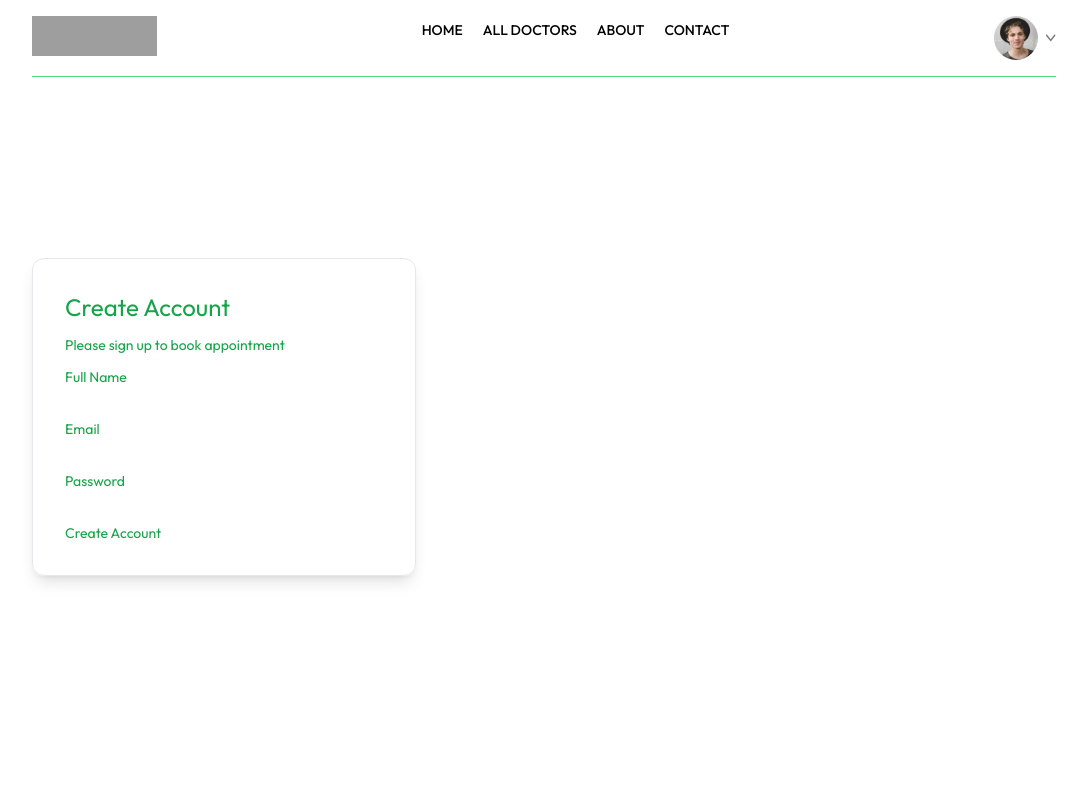
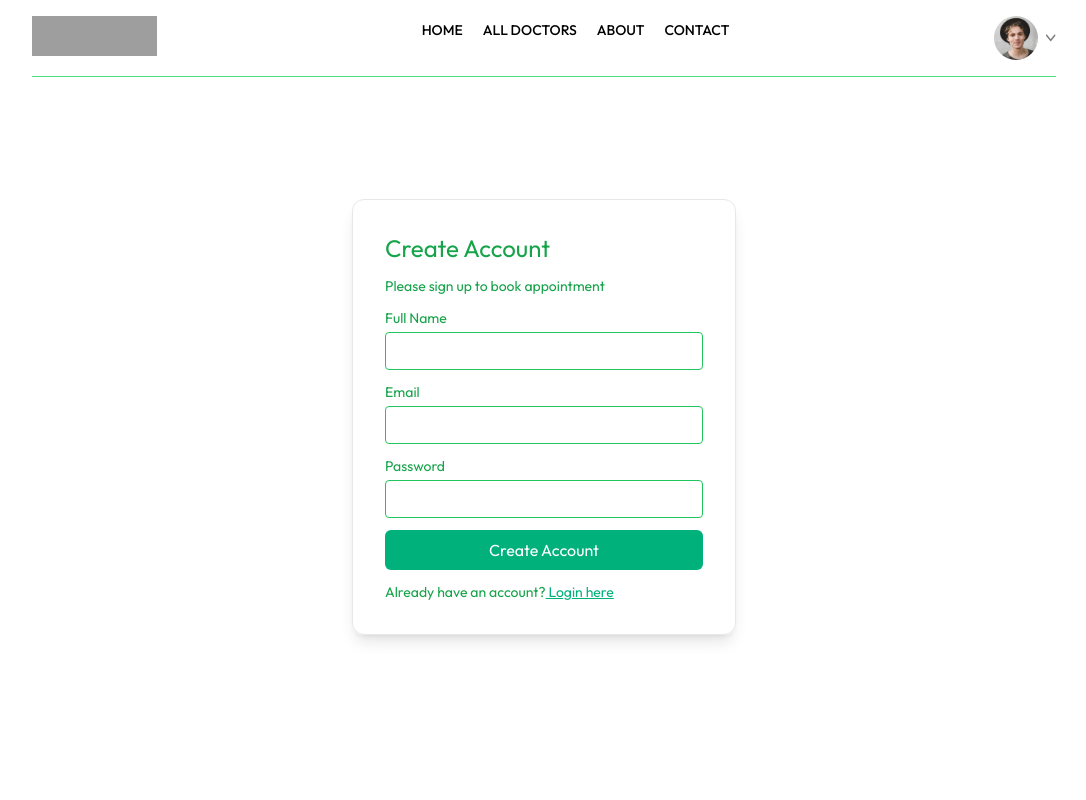
Before and after one commit to salilthakur9/Health, a React (Vite) app in the folder frontend/: page /login in a window 1280 px wide. Shown: the top 800 px of the page, without its empty margins (96-1182 px from the left). Built offline with nearby package versions, Linux system fonts and the light colour scheme; grey boxes are pictures that could not be loaded.

Commit message:
upto login.jsx

```diff
--- a/frontend/src/pages/Login.jsx
+++ b/frontend/src/pages/Login.jsx
@@ -14,23 +14,30 @@ const onSubmitHandler = async(event)=>{
 
   return (
     <form className='min-h-[80vh] flex items-center'>
-      <div className='flex flex-col gap-3 items-start p-8 min-w-[340px] sm:min-w-96 border rounded-xl text-green-600 text-sm shadow-lg'>
+      <div className='flex flex-col gap-3 m-auto items-start p-8 min-w-[340px] sm:min-w-96 border rounded-xl text-green-600 text-sm shadow-lg'>
         <p className='text-2xl fonst-semibold'>{state === 'Sign Up' ? "Create Account": "Login"}</p>
         <p>Please {state === 'Sign Up' ? "sign up": "Log in "} to book appointment</p>
-        <div className='w-full'>
+        {
+          state === "Sign Up" && <div className='w-full'>
           <p>Full Name</p>
-          <input type='text' onChange={(e)=>setName(e.target.name)} value={name} required/>
+          <input className='border border-green-500 rounded w-full p-2 mt-1' type='text' onChange={(e)=>setName(e.target.name)} value={name} required/>
         </div>
+        }
+
         <div className='w-full'>
           <p>Email</p>
-          <input type='email' onChange={(e)=>setName(e.target.name)} value={name} required/>
+          <input className='border border-green-500 rounded w-full p-2 mt-1' type='email' onChange={(e)=>setEmail(e.target.name)} value={email} required/>
         </div>
         <div className='w-full'>
           <p>Password</p>
-          <input type='password' onChange={(e)=>setName(e.target.name)} value={name} required/>
+          <input className='border border-green-500 rounded w-full p-2 mt-1' type='password' onChange={(e)=>setPassword(e.target.name)} value={password} required/>
         </div>
 
-        <button>{state === 'Sign Up' ? "Create Account": "Login"}</button>
+        <button className='bg-primary text-white w-full py-2 rounded-md text-base'>{state === 'Sign Up' ? "Create Account": "Login"}</button>
+      {
+        state === 'Sign Up' ? <p>Already have an account?<span onClick={()=>setState('Login')} className='text-primary underline cursor-pointer'> Login here</span></p>
+        :<p>Create an new account?<span onClick={()=>setState('Sign Up')} className='text-primary underline cursor-pointer'> click here</span></p>
+      }
       </div>
 
     </form>
```
Also changed, not shown: frontend/src/assets/new.jpg (added).
